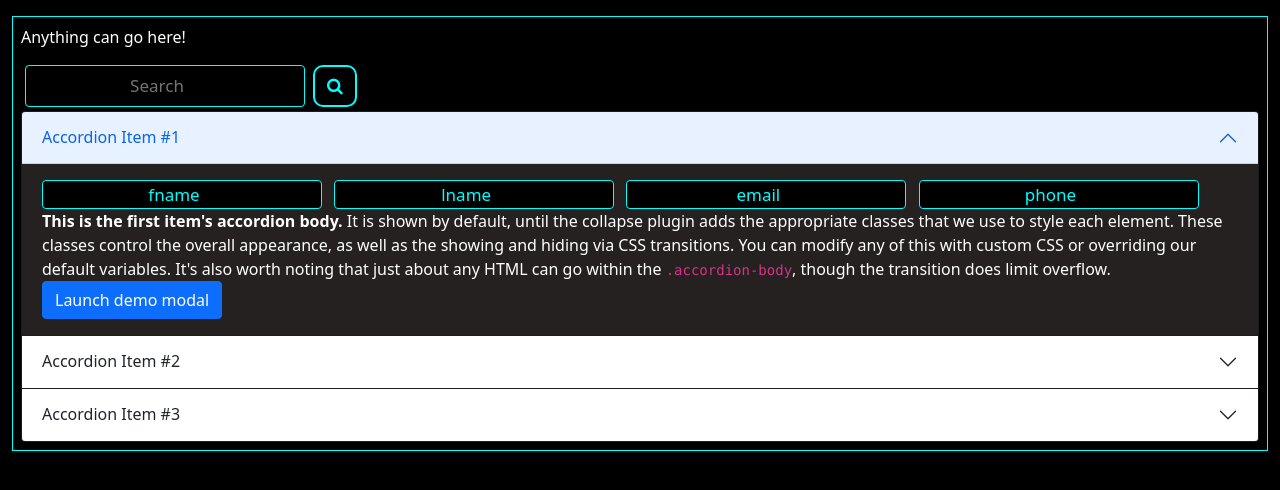
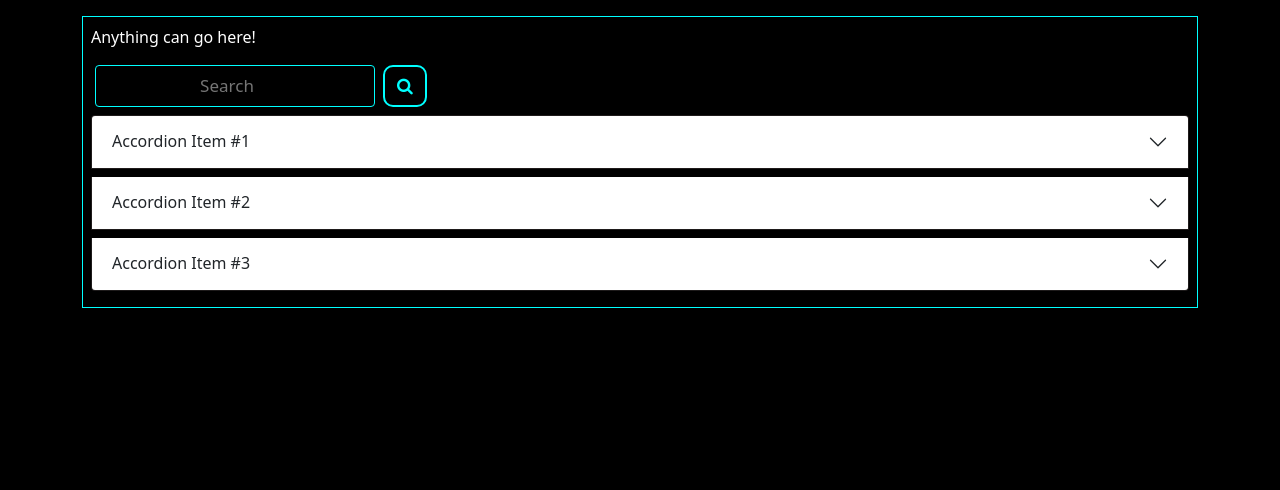
Before and after one commit to BunnyCorruption/contact-manager, a PHP site: page /contacts.html in a window 1280 px wide. Shown: the part 90-580 px from the top of the page. Run offline with PHP 8.4, Linux system fonts and the light colour scheme; some libraries are stand-ins or nearby versions; some web fonts are replaced.

Commit message:
some margin changes, accordion starts closed, and html page indentation is now consistent in contacts.html (2 spaces)

```diff
--- a/html/contacts.html
+++ b/html/contacts.html
@@ -21,6 +21,7 @@
   <script type="text/javascript">
   document.addEventListener('DOMContentLoaded', function()
   {
+    // Comment this function call out if it is redirecting on vs code live server
     // readCookie();
   }, false);
   </script>
@@ -28,7 +29,6 @@
   <title>Contact Manager &mdash; Home</title>
 </head>
 <body>
-
   <nav class="navbar navbar-expand-md navbar-dark charcoal-bg koho p-0 m-0 aqua-border-bottom">
     <div class="container-fluid p-0 m-0"> <!--padding here-->
       <a class="navbar-brand logo" href="#">Contact Manager</a>
@@ -54,32 +54,32 @@
 
   <div class="tab-content" id="myTabContent">
     <div class="tab-pane fade show active mt-3" id="home" role="tabpanel" aria-labelledby="home-tab">
-            <div class="container-fluid">
+      <div class="container">
         <div class="example-text p-2">
           <p>Anything can go here!</p>
 
           <form class="d-flex m-1">
             <input class="me-2 search-bar" type="search" placeholder="Search" aria-label="Search">
-                        <!-- <button class="btn btn-outline-success" type="submit">Search</button> -->
             <button class="btn fa-button"><span class="fa fa-search"></span></button>
           </form>
 
           <div class="accordion" id="searchResults">
-
-                        <div class="accordion-item charcoal-bg">
+            <div class="accordion-item my-2 charcoal-bg">
               <h2 class="accordion-header" id="headingOne">
-                            <button class="accordion-button" type="button" data-bs-toggle="collapse" data-bs-target="#collapseOne" aria-expanded="true" aria-controls="collapseOne">
+                <button class="accordion-button collapsed" type="button" data-bs-toggle="collapse" data-bs-target="#collapseOne" aria-expanded="true" aria-controls="collapseOne">
                   Accordion Item #1
                 </button>
               </h2>
-                          <div id="collapseOne" class="accordion-collapse collapse show" aria-labelledby="headingOne" data-bs-parent="#searchResults">
+              <div id="collapseOne" class="accordion-collapse collapse" aria-labelledby="headingOne" data-bs-parent="#searchResults">
                 <div class="accordion-body charcoal-bg">
-                                <input class="me-2 search-bar"  type="search" value="fname">
-                                <input class="me-2 search-bar"  type="search" value="lname">
-                                <input class="me-2 search-bar"  type="search" value="email">
-                                <input class="me-2 search-bar"  type="search" value="phone">
+                  <!-- Ideally, we will have 2 buttons: one for edit, one to delete -->
+                  <!-- If the user clicks edit: the 4 fields could be enabled and then -->
+                  <!-- the edit button could turn into save OR we can just add a third button to save -->
+                  <input class="me-2 contact-info-field" disabled type="text" value="fname">
+                  <input class="me-2 contact-info-field" disabled type="text" value="lname">
+                  <input class="me-2 contact-info-field" disabled type="text" value="email">
+                  <input class="me-2 contact-info-field" disabled type="text" value="phone">
                   <strong>This is the first item's accordion body.</strong> It is shown by default, until the collapse plugin adds the appropriate classes that we use to style each element. These classes control the overall appearance, as well as the showing and hiding via CSS transitions. You can modify any of this with custom CSS or overriding our default variables. It's also worth noting that just about any HTML can go within the <code>.accordion-body</code>, though the transition does limit overflow.
-
                   <button type="button" class="btn btn-primary" onclick="openModal(8)">
                     Launch demo modal
                   </button>
@@ -87,10 +87,7 @@
               </div>
             </div>
 
-
-
-
-                        <div class="accordion-item charcoal-bg test">
+            <div class="accordion-item my-2 charcoal-bg">
               <h2 class="accordion-header" id="headingTwo">
                 <button class="accordion-button collapsed" type="button" data-bs-toggle="collapse" data-bs-target="#collapseTwo" aria-expanded="false" aria-controls="collapseTwo">
                   Accordion Item #2
@@ -99,12 +96,11 @@
               <div id="collapseTwo" class="accordion-collapse collapse" aria-labelledby="headingTwo" data-bs-parent="#searchResults">
                 <div class="accordion-body">
                   <strong>This is the second item's accordion body.</strong> It is hidden by default, until the collapse plugin adds the appropriate classes that we use to style each element. These classes control the overall appearance, as well as the showing and hiding via CSS transitions. You can modify any of this with custom CSS or overriding our default variables. It's also worth noting that just about any HTML can go within the <code>.accordion-body</code>, though the transition does limit overflow.
-
                 </div>
               </div>
             </div>
 
-                        <div class="accordion-item charcoal-bg">
+            <div class="accordion-item my-2 charcoal-bg">
               <h2 class="accordion-header" id="headingThree">
                 <button class="accordion-button collapsed" type="button" data-bs-toggle="collapse" data-bs-target="#collapseThree" aria-expanded="false" aria-controls="collapseThree">
                   Accordion Item #3
@@ -119,18 +115,17 @@
               </div>
             </div>
         </div>
-
-
       </div>
     </div>
   </div>
-        <div class="tab-pane fade mt-3" id="addContact" role="tabpanel" aria-labelledby="addContact-tab">
-            <div class="container-fluid">
+
+  <div class="tab-pane fade m-3" id="addContact" role="tabpanel" aria-labelledby="addContact-tab">
+    <div class="container">
       <!--add contact form will go here-->
       <h1 id="addTitle">Add Contact</h1>
         <div id="outerDiv">
           <div id="addDiv">
-                    <span id="innerTitle">Please Input Registration Information Below</span><br><br>
+            <!-- <span id="innerTitle">Please Input Registration Information Below</span><br><br> -->
             <input id=addFirstName type="text" placeholder="First Name"><br><br>
             <input id=addLastName type="text" placeholder="Last Name"><br><br>
             <input id=addEmail type="text" placeholder="Email"><br><br>
--- a/html/css/contacts.css
+++ b/html/css/contacts.css
@@ -178,7 +178,7 @@ box-shadow: 0 0 0 30px rgba(27, 67,67) inset !important;
     border-color: aqua(255, 0, 234);
 }
 
-input[type=text] {
+#addDiv input[type=text] {
     padding: 12px 20px;
     min-width: 80%;
     max-width: 600px;
@@ -196,3 +196,15 @@ input[type=text] {
 #outerDiv {
     text-align: center;
 }
+
+.contact-info-field{
+    font-size: 17px;
+    border: 1px solid aqua;
+    border-radius: 4px;
+    text-align: center;
+    display: block;
+    background-color: black;
+    color: aqua;
+    width: 80%;
+    max-width: 300px;
+}
```
Lines whose indentation alone changed are shown as unchanged.
